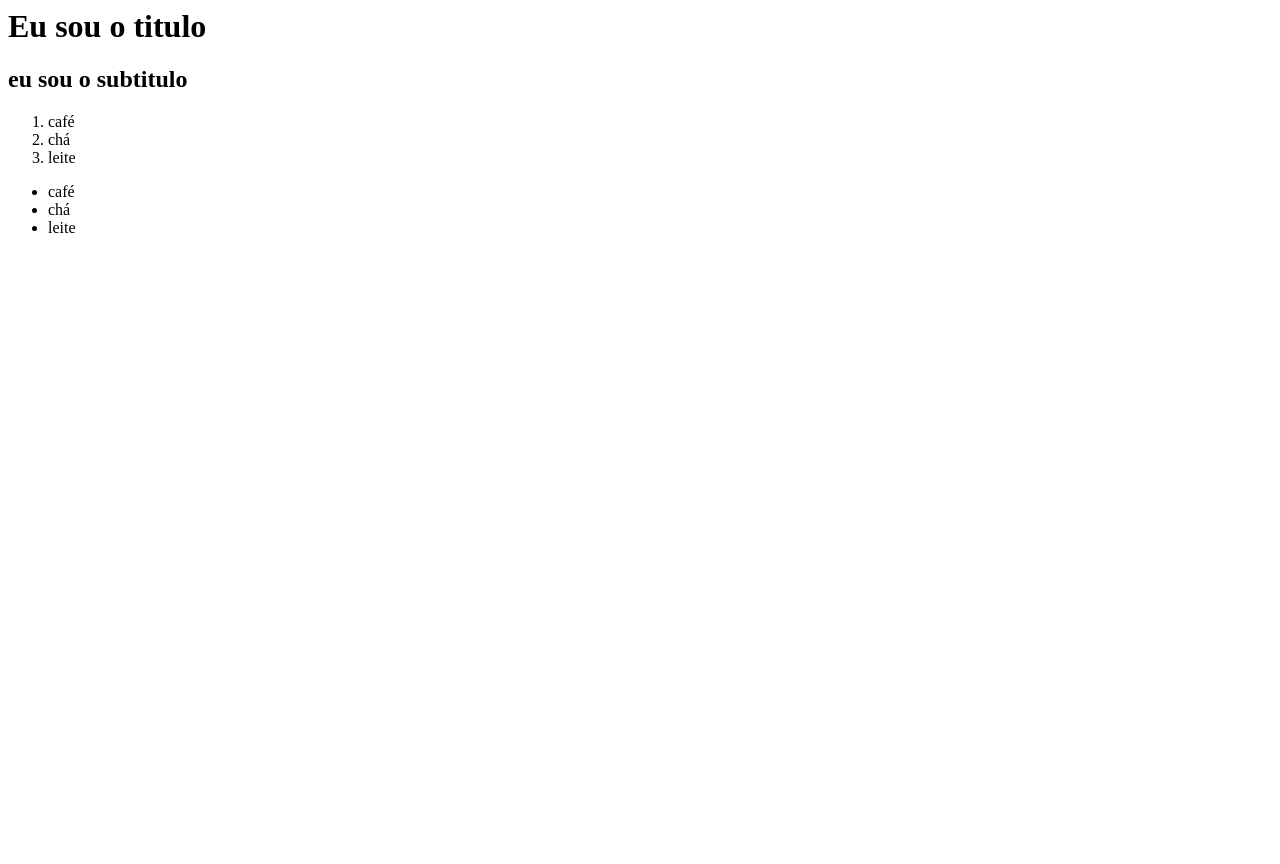
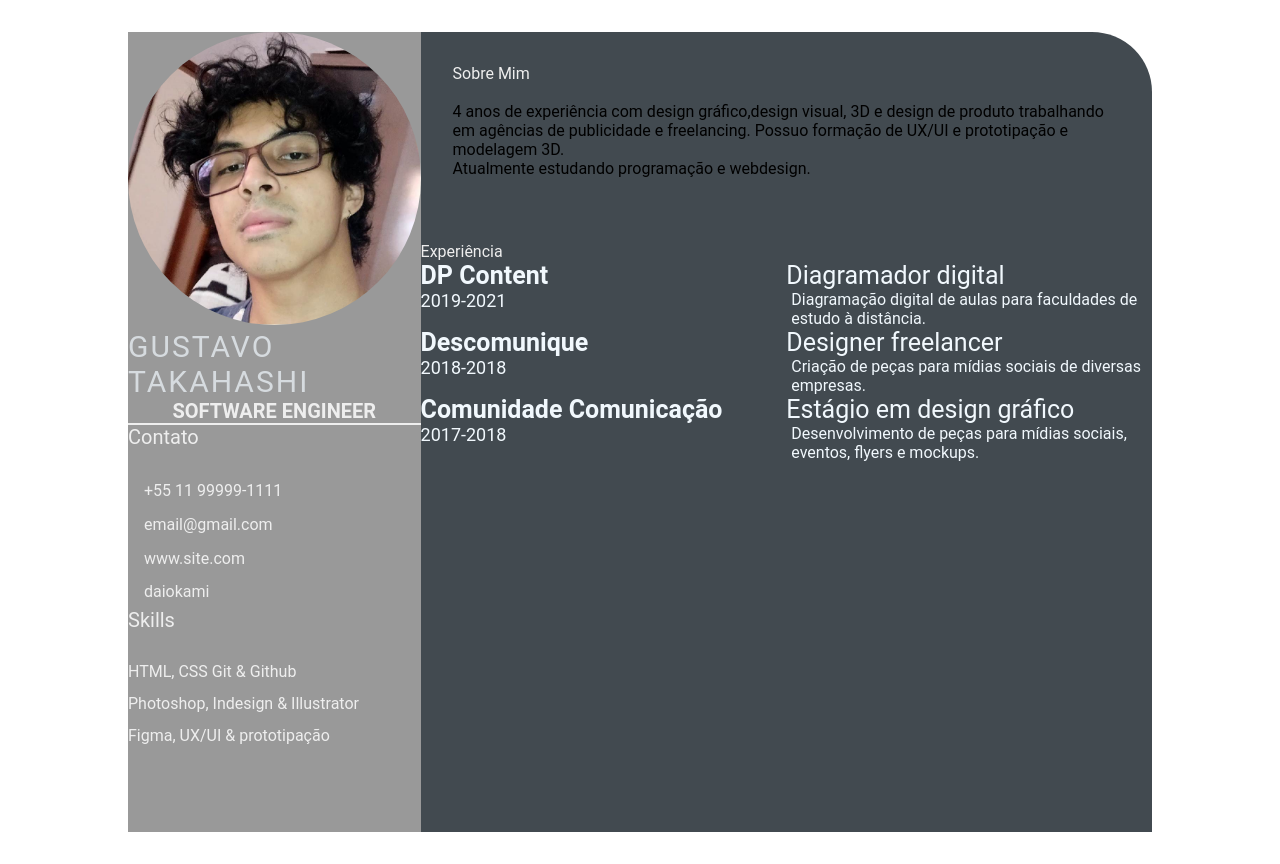
Before and after one commit to Daiokami/daiokami.github.io, a plain HTML site: page index.html in a window 1280 px wide. Before the commit the page ends 800 px from the top, so only its background shows below. Drawn offline with Linux system fonts and the light colour scheme.

Commit message:
feature: add index.html

```diff
--- a/index.html
+++ b/index.html
@@ -1,21 +1,87 @@
-<html>
-    <head>
-        <title>
-            Hello World
-        </title>
-    <body>
-        <h1>Eu sou o titulo</h1>
-        <h2>eu sou o subtitulo</h2>
-    </body>
-    <ol>
-        <li>café</li>
-        <li>chá</li>
-        <li>leite</li>
-    </ol>
-    <ul>
-        <li>café</li>
-        <li>chá</li>
-        <li>leite</li>
-    </u>
+<!DOCTYPE html>
+<html lang="en">
+<head>
+    <meta charset="UTF-8">
+    <meta http-equiv="X-UA-Compatible" content="IE=edge">
+    <meta name="viewport" content="width=device-width, initial-scale=1.0">
+    <title>Gustavo Takahashi CV</title>
+
+    <link rel="stylesheet" href="style.css">
 </head>
+<body>
+    <main class="resume-contents">
+        <section class="left-section">
+            <section class="left-section-content">
+                <div class="profile">
+                    <img class="profile-image" src="img/profile-image.jpg" alt="Profile image">
+                    <p class="name">Gustavo Takahashi</p>
+                    <h3><p class="profession">Software Engineer</p></h3>
+                </div>
+                <div class="contact-info">
+                    <p class="left-title">Contato</p>
+                    <ul>
+                        <li><i class="fa fa-phone"></i>+55 11 99999-1111</li>
+                        <li><i class="fa fa-envelope"></i>email@gmail.com</li>
+                        <li><i class="fa fa-globe"></i>www.site.com</li>
+                        <li><i class="fa fa-github"></i>daiokami</li>
+                    </ul>
+                </div>
+                <div class="skills">
+                    <p class="left-title">Skills</p>
+                    <ul>
+                        <li><p>HTML, CSS Git & Github</p></li>
+                        <li><p>Photoshop, Indesign & Illustrator</p></li>
+                        <li><p>Figma, UX/UI & prototipação</p></li>
+                    </ul>
+                </div>
+        </section>
+    </section>
+        <section class="right-section">
+            <div class="right-section-contents">
+                <section class="about gap">
+                    <div class="right-title">Sobre Mim</div>
+                    <p class="introduction">
+                        <br>4 anos de experiência com design gráfico,design visual, 3D e design de produto trabalhando em agências de publicidade e freelancing. Possuo formação de UX/UI e prototipação e modelagem 3D.<br>
+                        Atualmente estudando programação e webdesign.<br>
+                    </p>
+                </section>
+            </div>
+            <section class="experience gap">
+                <div class="right-title">Experiência</div>
+                <div class="experience-contents">
+                    <div class="exp-left">
+                        <p class="exp-company-name">DP Content</p>
+                        <p class="exp-time-period">2019-2021</p>
+                    </div>
+                    <div class="exp-right">
+                        <p class="exp-position">Diagramador digital</p>
+                        <p class="exp-desc">
+                            Diagramação digital de aulas para faculdades de estudo à distância.
+                        </p>
+                    </div>
+                    <div class="exp-left">
+                        <p class="exp-company-name">Descomunique</p>
+                        <p class="exp-time-period">2018-2018</p>
+                    </div>
+                    <div class="exp-right">
+                        <p class="exp-position">Designer freelancer</p>
+                        <p class="exp-desc">
+                            Criação de peças para mídias sociais de diversas empresas.
+                        </p>
+                    </div>
+                    <div class="exp-left">
+                        <p class="exp-company-name">Comunidade Comunicação</p>
+                        <p class="exp-time-period">2017-2018</p>
+                    </div>
+                    <div class="exp-right">
+                        <p class="exp-position">Estágio em design gráfico</p>
+                        <p class="exp-desc">
+                            Desenvolvimento de peças para mídias sociais, eventos, flyers e mockups.
+                        </p>
+                    </div>
+                </div>
+            </section>
+        </section>
+    </main>
+</body>
 </html>
--- /dev/null
+++ b/style.css
@@ -0,0 +1,138 @@
+* {
+    margin: 0;
+    padding: 0;
+    box-sizing: border-box;
+    list-style: none;
+    font-family: 'Roboto', sans-serif;
+}
+
+.resume-contents {
+    min-height: 100vh;
+    width: 80%;
+    margin: 2rem auto;
+    display: grid;
+    grid-template-columns: repeat(7, 1fr);
+}
+
+.left-section {
+    grid-column: span 2;
+    height: 100%;
+    background-color: #999999;
+}
+
+.right-section {
+    grid-column: span 5;
+    height: 100%;
+    background-color: #424a50;
+    border-radius: 0px 60px 0px 0px;
+}
+
+.left-section-contents{
+    padding: 2rem 2rem;
+}
+
+.profile {
+    width: 100%;
+    border-bottom: 2px solid #eeeeee;
+}
+
+.profile .profile-image {
+    width: 100%;
+    border-radius: 100%;
+}
+
+.name {
+    color: #D6DBDF;
+    font-size: 30px;
+    letter-spacing: 2px;
+    text-transform: uppercase;
+}
+
+.profession {
+    color: #eeeeee;
+    font-size: 20px;
+    text-transform: uppercase;
+    text-align: center;
+}
+
+/* .contact-info { border-bottom: 2px solid #1B2631; } */
+.left-title {
+    color: #eeeeee;
+    font-size: 20px;
+}
+
+.contact-info ul {
+    padding-top: 1.5rem;
+}
+
+.contact-info ul li,
+.references ul li {
+    padding: .4rem 0;
+    color: #eeeeee;
+}
+
+.contact-info ul li i,
+.references ul li i {
+    padding-right: 1rem;
+    font-size: 18px;
+    color: #eeeeee;
+}
+
+.skills ul {
+    padding-top: 1.5rem;
+}
+.skills ul li p {
+    padding: .4rem 0;
+    color: #eeeeee;
+}
+
+.right-section-contents {
+    padding: 2rem 2rem;
+}
+
+.right-title {
+    color: #eeeeee;
+}
+
+.gap {
+    padding-bottom: 2rem;
+}
+.about-me-contents {
+    font-size: 18px;
+    color: #eeeeee;
+}
+
+.experience-contents,
+.education-contents,
+.awards-contents {
+    display: grid;
+    grid-template-columns: repeat(2, 1fr);
+    padding-bottom: 2rem;
+    color: #F1F8FD;
+}
+
+.exp-company-name,
+.education-school-name,
+.awards-company-name {
+    font-size: 25px;
+    font-weight: bold;
+}
+
+.exp-time-period,
+.educationp-time-period,
+.awards-time-period {
+    font-size: 18px;
+}
+
+.exp-position,
+.education-subject,
+.awards-name {
+    font-size: 25px;
+}
+
+.exp-desc,
+.education-desc,
+.awards-desc {
+    font-size: 16px;
+    padding-left: 5px;
+}
```
Also changed, not shown: img/profile-image.jpg (added).
